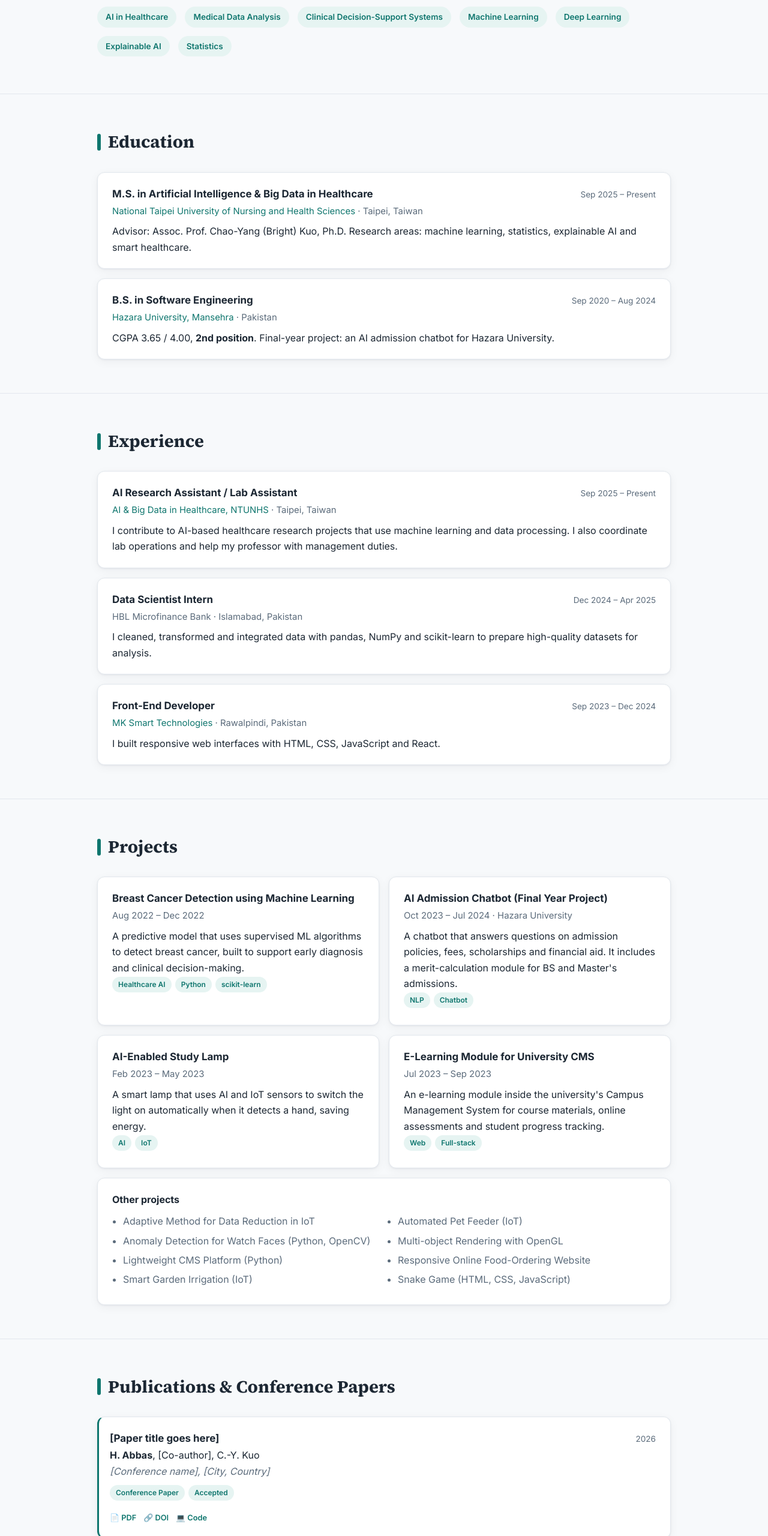
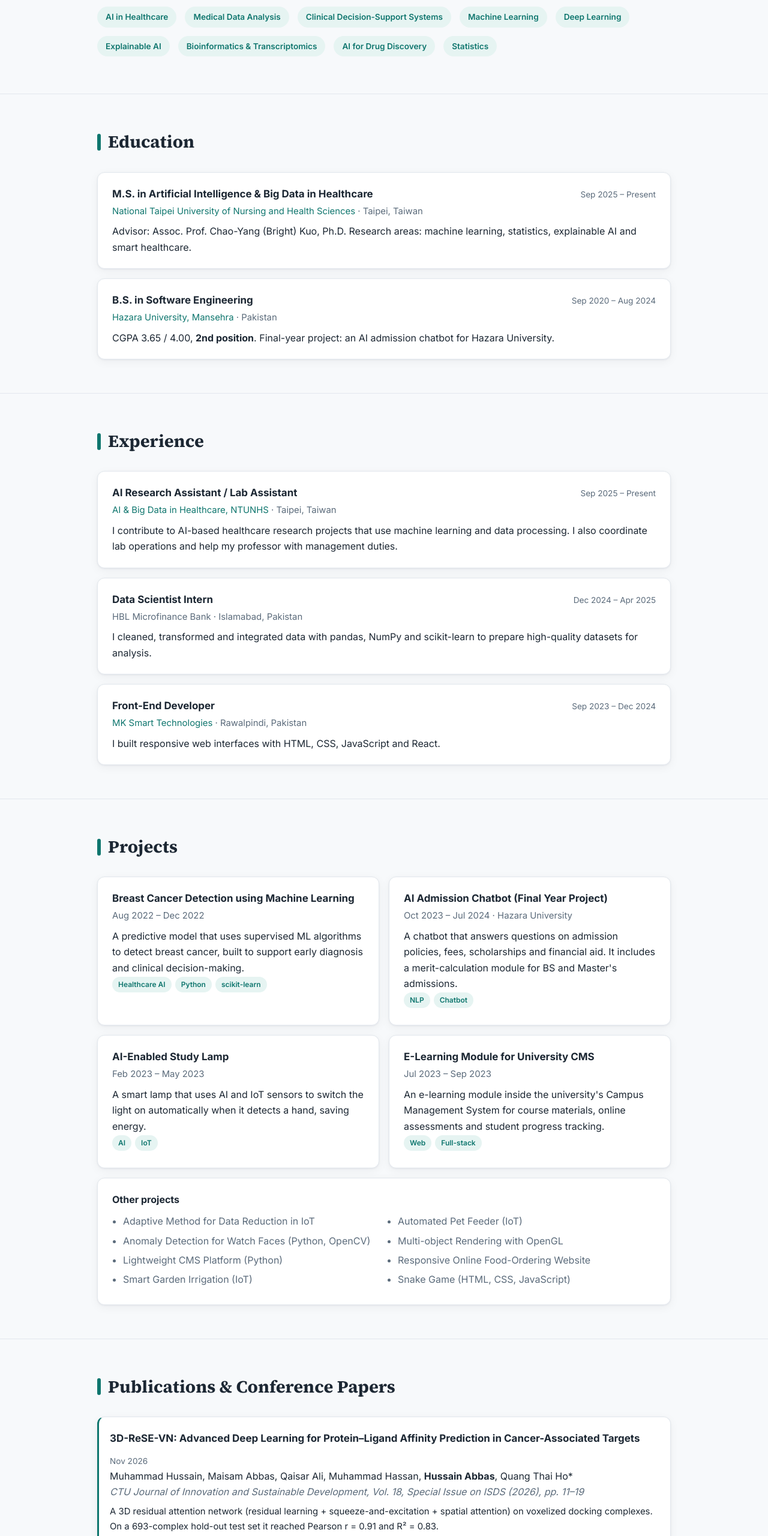
Before and after one commit to Hussain110-cell/Hussain110-cell.github.io, a plain HTML site: page index.html in a window 1280 px wide. Shown: the part 844-3404 px from the top of the page at 60% size. Drawn offline with Linux system fonts and the light colour scheme.

Commit message:
Add files via upload

```diff
--- a/index.html
+++ b/index.html
@@ -160,6 +160,8 @@
       <span class="tag">Machine Learning</span>
       <span class="tag">Deep Learning</span>
       <span class="tag">Explainable AI</span>
+      <span class="tag">Bioinformatics &amp; Transcriptomics</span>
+      <span class="tag">AI for Drug Discovery</span>
       <span class="tag">Statistics</span>
     </div>
   </div>
@@ -264,18 +266,29 @@
            Put your own name in <strong>...</strong> so it stands out. -->
 
       <div class="card pub">
-        <div class="item-head"><h3>[Paper title goes here]</h3><span class="date">2026</span></div>
-        <p><strong>H. Abbas</strong>, [Co-author], C.-Y. Kuo</p>
-        <p class="venue">[Conference name], [City, Country]</p>
-        <div class="badges"><span class="tag">Conference Paper</span><span class="tag">Accepted</span></div>
-        <div class="badges"><a href="#">📄 PDF</a><a href="#">🔗 DOI</a><a href="#">💻 Code</a></div>
+        <div class="item-head"><h3>3D-ReSE-VN: Advanced Deep Learning for Protein–Ligand Affinity Prediction in Cancer-Associated Targets</h3><span class="date">Nov 2026</span></div>
+        <p>Muhammad Hussain, Maisam Abbas, Qaisar Ali, Muhammad Hassan, <strong>Hussain Abbas</strong>, Quang Thai Ho*</p>
+        <p class="venue">CTU Journal of Innovation and Sustainable Development, Vol. 18, Special Issue on ISDS (2026), pp. 11–19</p>
+        <p style="margin-top:8px;font-size:.93rem">A 3D residual attention network (residual learning + squeeze-and-excitation + spatial attention) on voxelized docking complexes. On a 693-complex hold-out test set it reached Pearson r = 0.91 and R² = 0.83.</p>
+        <div class="badges"><span class="tag">Journal Article</span><span class="tag">Published</span><span class="tag">Oral Presentation · ISDS 2026</span><span class="tag">Deep Learning</span><span class="tag">Drug Discovery</span></div>
+        <div class="badges"><a href="https://doi.org/10.22144/ctujoisd.2026.050" target="_blank" rel="noopener">🔗 DOI: 10.22144/ctujoisd.2026.050</a></div>
       </div>
 
       <div class="card pub">
-        <div class="item-head"><h3>[Paper title goes here]</h3><span class="date">2026</span></div>
-        <p><strong>H. Abbas</strong>, [Co-author], C.-Y. Kuo</p>
-        <p class="venue">[Journal name]</p>
-        <div class="badges"><span class="tag">Journal Article</span><span class="tag">Under Review</span></div>
+        <div class="item-head"><h3>A Compact and Biologically Reproducible Transcriptomic Signature for Cross-Cohort LUAD and LUSC Classification</h3><span class="date">2026</span></div>
+        <p>Muhammad Hussain, Najeeb Ullah, <strong>Hussain Abbas</strong>, Musawir Hussain, Hassan Abbas, Quang Thai Ho*, Iqrar Hussain</p>
+        <p class="venue">Conference paper</p>
+        <p style="margin-top:8px;font-size:.93rem">A leakage-safe gene-selection framework that separates lung adenocarcinoma from squamous cell carcinoma. A 20-gene MLP reached an external-cohort ROC-AUC of 0.90 (GSE50081), and 19 of the 20 genes kept consistent effect directions across cohorts.</p>
+        <div class="badges"><span class="tag">Conference Paper</span><span class="tag">Accepted</span><span class="tag">Transcriptomics</span><span class="tag">Biomarkers</span><span class="tag">Machine Learning</span></div>
+      </div>
+      <p style="font-size:.85rem;color:var(--muted)">* Corresponding author</p>
+    </div>
+
+    <h3 style="font-family:'Source Serif 4',serif;font-size:1.3rem;margin:36px 0 16px">Conference Presentations</h3>
+    <div class="stack">
+      <div class="card">
+        <div class="item-head"><h3>Oral Presentation: 3D-ReSE-VN for Protein–Ligand Affinity Prediction</h3><span class="date">Nov 14–15, 2026</span></div>
+        <div class="sub">4th International Conference on Intelligent Systems and Data Science (ISDS 2026) · Yuan Ze University, Taiwan</div>
       </div>
     </div>
   </div>
```
